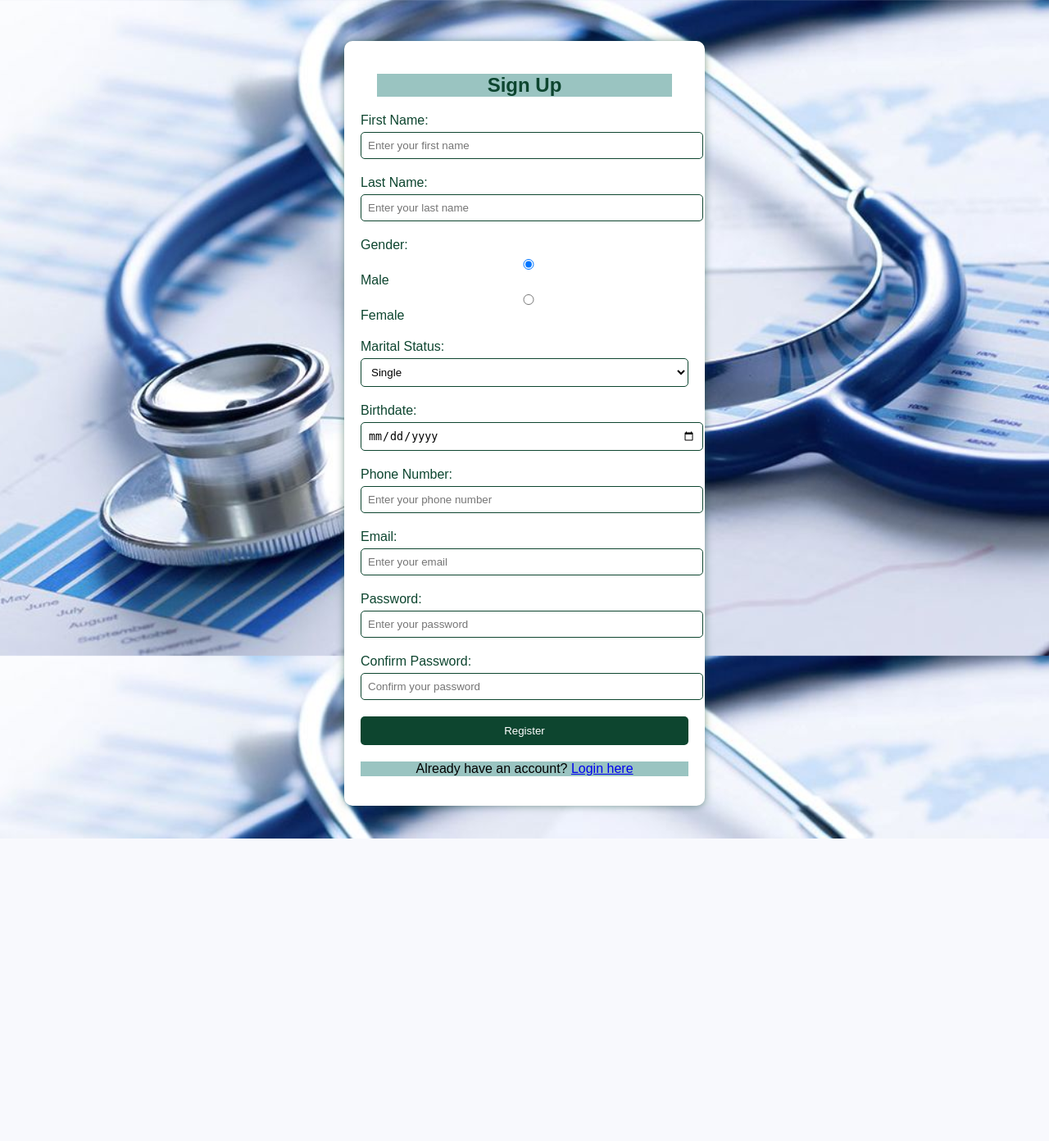
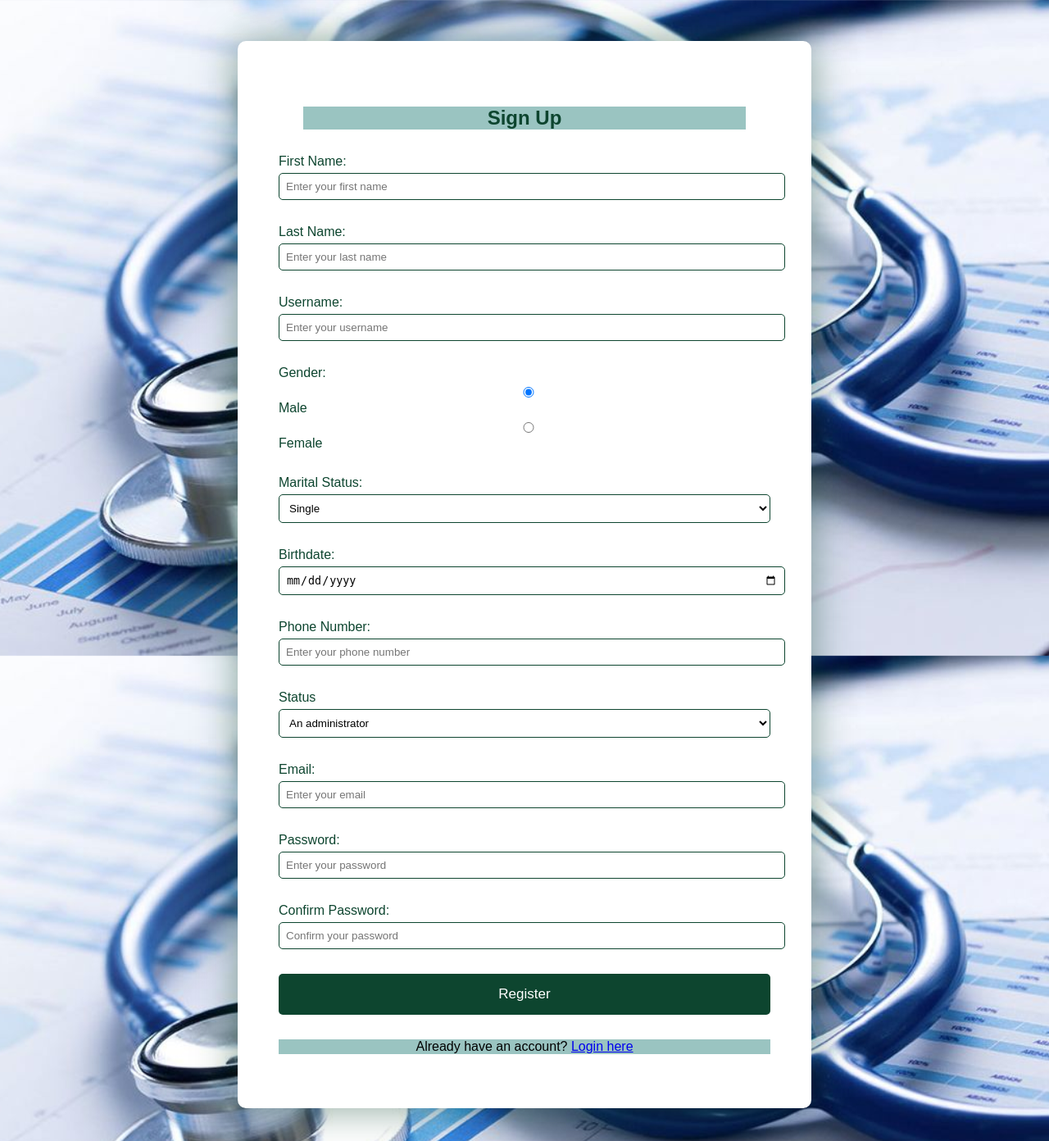
Before and after one commit to mimi5050/Talent-Hub, a PHP site: page /signUp.php in a window 1280 px wide. Shown: the whole page at 82% size. Before the commit the page ends 1023 px from the top, so only its background shows below. Run offline with PHP 8.4, Linux system fonts and the light colour scheme.

Commit message:
signUp.php

```diff
--- a/signUp.php
+++ b/signUp.php
@@ -7,7 +7,7 @@
   <title>Sign Up Page</title>
   <style>
     body {
-      background-image: url('Images/backgroundRegister.jpg');
+      background-image: url('backgroundRegister.jpg');
       background-size: cover;
       background-repeat: no-repeat;
       background-attachment: fixed;
@@ -17,22 +17,22 @@
     }
 
     .signup-container {
-      max-width: 400px;
+      max-width: 600px;
       margin: 0 auto;
-      padding: 20px;
+      padding: 50px;
       background-color: white;
       border-radius: 10px;
-      box-shadow: 0 0 10px rgba(13, 69, 47, 0.5);
+      box-shadow: 0 0 50px rgba(13, 69, 47, 0.5);
       margin-top: 50px;
     }
 
     .signup-container h2 {
       color: #0d452f;
-      margin: 20px;
+      margin: 30px;
     }
 
     .form-group {
-      margin-bottom: 20px;
+      margin-bottom: 30px;
     }
 
     .form-group label {
@@ -53,7 +53,8 @@
 
     .form-group button {
       width: 100%;
-      padding: 10px;
+      padding: 15px;
+      font-size: 17px;
       border: none;
       border-radius: 5px;
       background-color: #0d452f;
@@ -67,7 +68,7 @@
   <div class="signup-container">
     <h2 style="text-align:center; background-color: rgba(54, 137, 131, 0.5);">Sign Up</h2>
     <!-- Sign Up Form -->
-    <form action="your_action_url" method="post" name="signupForm" id="signupForm">
+    <form action="signupbackend.php" method="post" name="signupForm" id="signupForm">
       <!-- First Name Input -->
       <div class="form-group">
         <label for="firstName">First Name:</label>
@@ -77,6 +78,10 @@
       <div class="form-group">
         <label for="lastName">Last Name:</label>
         <input type="text" id="lastName" name="lastName" pattern="[A-Za-z]+" title="Only letters allowed" placeholder="Enter your last name" required>
+      </div>
+      <div class="form-group">
+        <label for="username">Username:</label>
+        <input type="text" id="username" name="username" pattern="[a-zA-Z0-9]+" title="Only letters and numbers allowed" placeholder="Enter your username" required>
       </div>
       <!-- Gender Selection -->
       <div class="form-group">
@@ -93,6 +98,7 @@
           <option value="0" disabled>Select</option>
           <option value="1">Single</option>
           <option value="2">Married</option>
+          <option value="3">Other</option>
         </select>
       </div>
       <!-- Birthdate Input -->
@@ -104,6 +110,14 @@
       <div class="form-group">
         <label for="phoneNumber">Phone Number:</label>
         <input type="tel" id="phoneNumber" name="phoneNumber" pattern="[0-9]{10}" title="10 digits allowed" placeholder="Enter your phone number" required>
+      </div>
+      <div class="form-group">
+        <label for="UserType">Status</label>
+        <select id="UserType" name="UserType" required>
+          <option value="admin">An administrator</option>
+          <option value="regular">A healthworker </option>
+          <option value="regular">A patient </option>
+        </select>
       </div>
       <!-- Email Input -->
       <div class="form-group">
```
